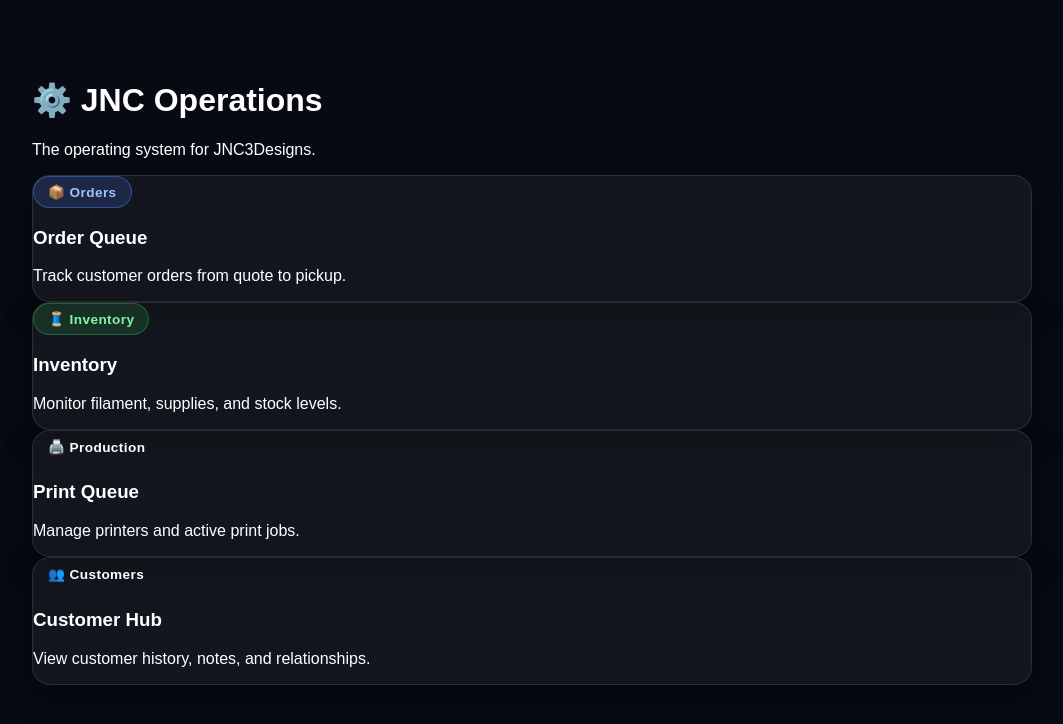
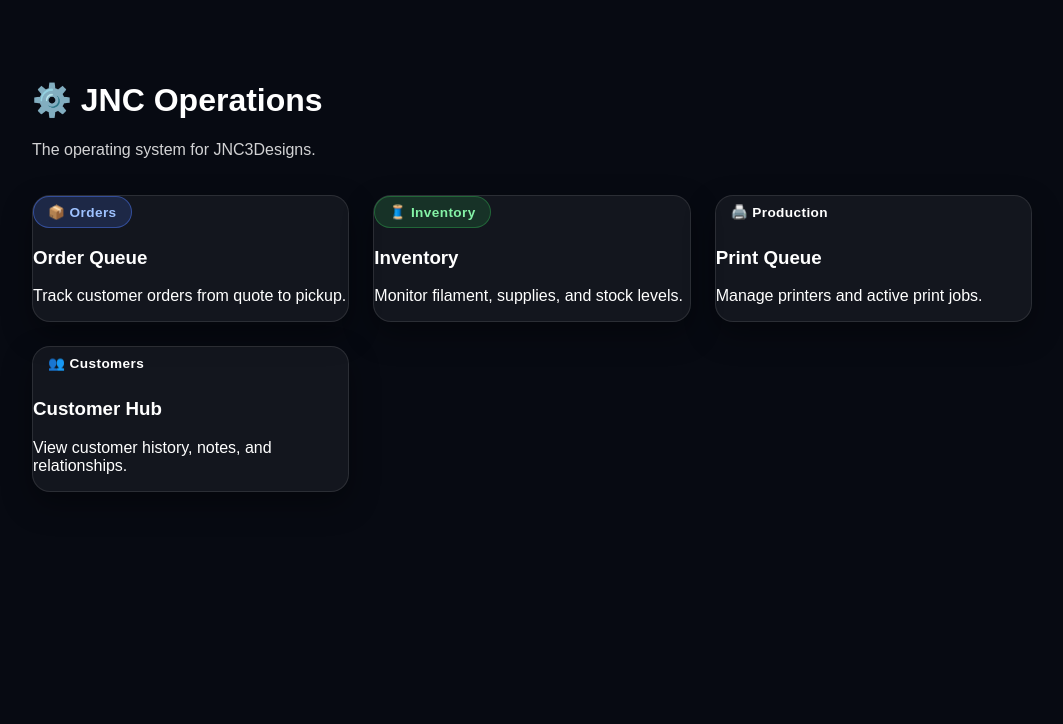
Before and after one commit to jnc3designs/jnc3designs-website, a Next.js app in the folder jnc3designs-premium/: page /operations in a window 1280 px wide. Shown: the top 724 px of the page, without its empty margins (108-1171 px from the left). Built offline with nearby package versions, Linux system fonts and the light colour scheme.

Commit message:
Add styles for operations section in globals.css
Added styles for operations section including intro and grid layout.

```diff
--- a/jnc3designs-premium/app/globals.css
+++ b/jnc3designs-premium/app/globals.css
@@ -1365,3 +1365,18 @@ font-size:120px;
     opacity:.82;
     line-height:1.7;
 }
+/* =====================================================
+   Operations
+===================================================== */
+
+.operations-intro{
+    opacity:.82;
+    margin-bottom:36px;
+    max-width:700px;
+}
+
+.operations-grid{
+    display:grid;
+    grid-template-columns:repeat(auto-fit,minmax(280px,1fr));
+    gap:24px;
+}
```
